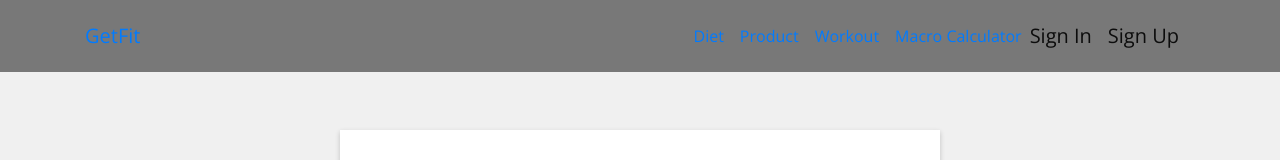
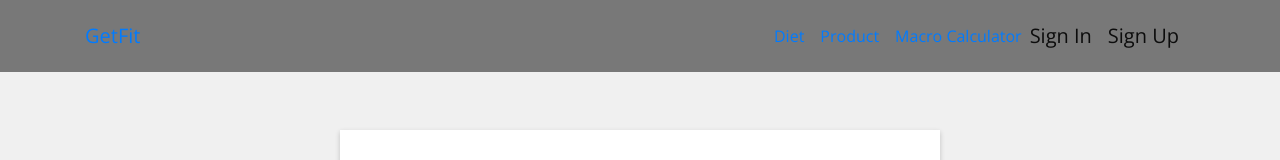
Before and after one commit to Razan-1996/GetFit-FrontEnd, a React (Create React App) app: page /MacroCalculator in a window 1280 px wide. Shown: the top 160 px of the page. Built offline with nearby package versions, Linux system fonts and the light colour scheme; no server answers; the HTML template or start-up script is replaced by a standard one.

Commit message:
only if user is signed in he can add

```diff
--- a/src/components/Header.js
+++ b/src/components/Header.js
@@ -53,14 +53,19 @@ import {
 
     const loggedInLinks = (
       <>
+                <li className="nav-item">
+        <a className="nav-link js-scroll-trigger"><Link to="/Workout">Workout</Link></a>
+          </li>
       <Link className="navbar-brand" to="/myprofile">My Profile</Link>{" "}
       <Link onClick={()=>  this.logout()} className="navbar-brand" to="/">Logout</Link>{" "}
       </>
   )
 
   const loggedInRoutes = (
-
+     <>
       <Route path="/myprofile" component={Myprofile} />
+      <Route exact path="/Workout" component={Workout} />
+      </>
 
 
   )
@@ -100,9 +105,9 @@ import {
         <a className="nav-link js-scroll-trigger"><Link to="/Product">Product</Link></a>
           </li>
 
-          <li className="nav-item">
+          {/* <li className="nav-item">
         <a className="nav-link js-scroll-trigger"><Link to="/Workout">Workout</Link></a>
-          </li>
+          </li> */}
 
           <li className="nav-item">
         <a className="nav-link js-scroll-trigger"><Link to="/MacroCalculator">Macro Calculator</Link></a>
@@ -119,10 +124,9 @@ import {
   <Route exact path="/Diet" component={Diet} />
   <Route exact path="/MacroCalculator" component={Macro} />
   <Route exact path="/Product" component={Product} />
-  <Route exact path="/Workout" component={Workout} />
   <Route path="/Workout/edit/:id" render={(props) => <Edit {...props}/>} />
 
-  {this.check()? loggedInRoutes: loggedOutRoutes}
+  {this.state.isLoggedIn ? loggedInRoutes: loggedOutRoutes}
   </Router>
    )}}
 
```
